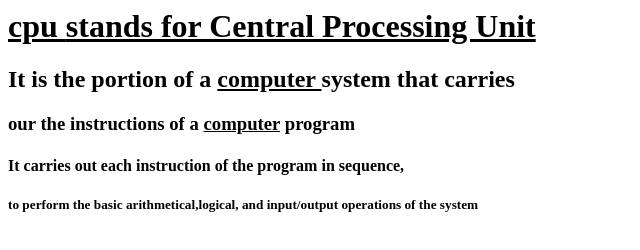
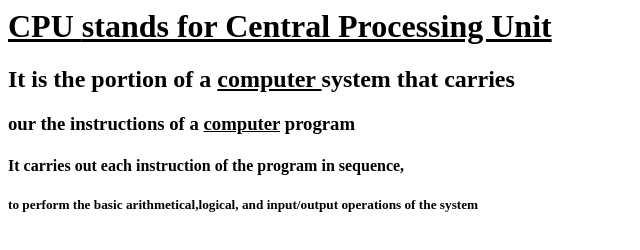
Before and after one commit to iamneo-production/bedffdbfdfefaeddcebadaeccdfffebaeceaec, a plain HTML site: page public/index.html in a window 1280 px wide. Shown: the whole page, without its empty margins (0-640 px from the left). Drawn offline with Linux system fonts and the light colour scheme.

Commit message:
Backup Commit

```diff
--- a/public/index.html
+++ b/public/index.html
@@ -1,10 +1,10 @@
 <html>
 <head>
-<title><b> cpu </b></title>
+<title><b> CPU </b></title>
 </head>
 <body>
 <p>
-<h1><u><b> cpu </b> stands for Central Processing Unit </u></h1>
+<h1><u><b> CPU </b> stands for Central Processing Unit </u></h1>
 <h2>It is the portion of a <u> computer </u> system that carries </h2>
 <h3>our the instructions of a <u> computer</u> program</h3>
 <h4>It carries out each instruction of the program in sequence,</h4>
```
